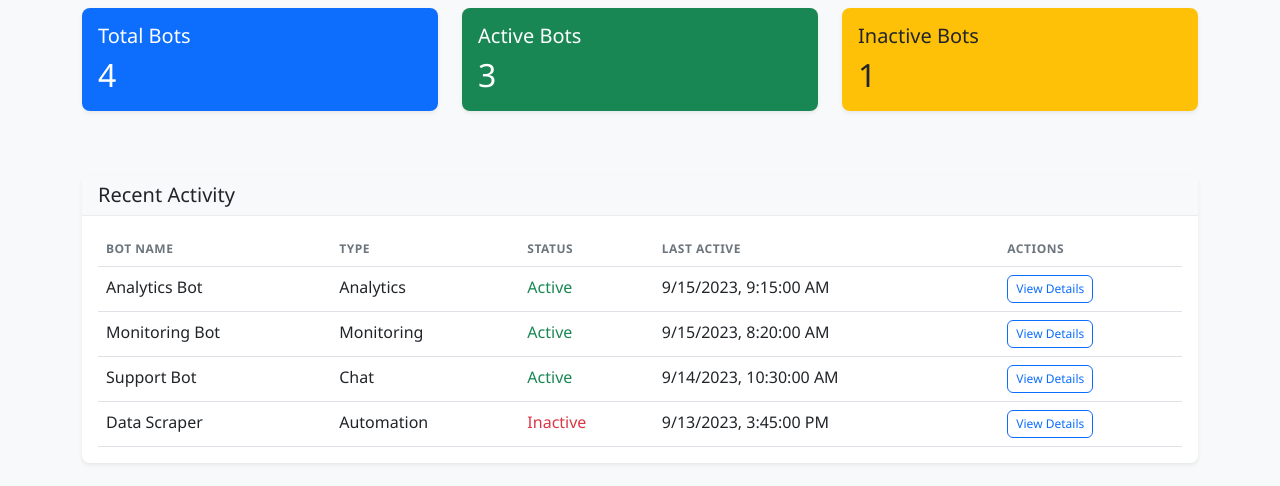
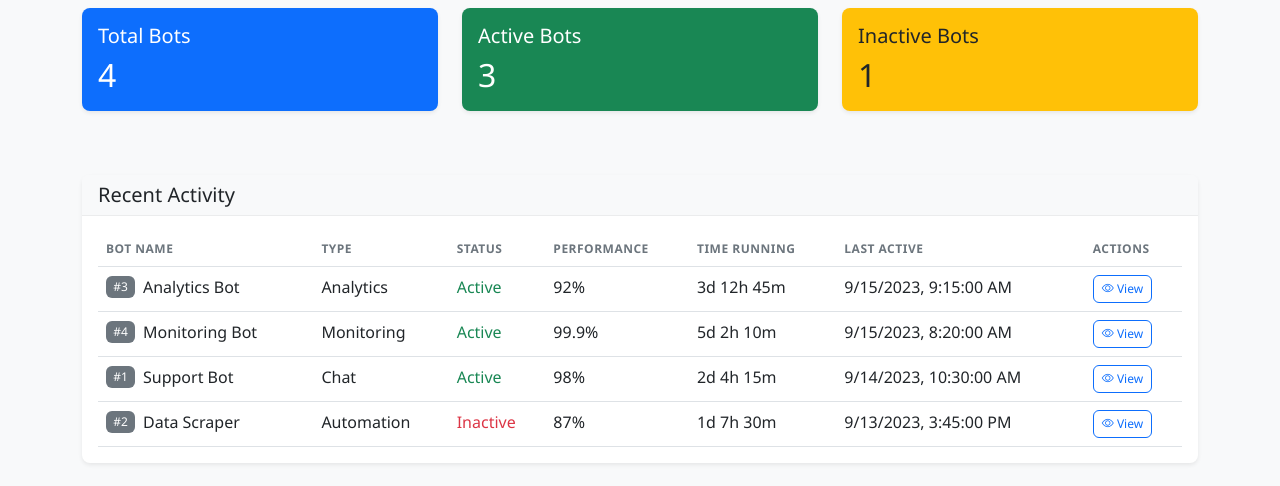
Before and after one commit to DWSMITHJR/ManageAI, a plain HTML site: page web/index.html in a window 1280 px wide. Shown: the part 148-634 px from the top of the page. Drawn offline with nearby package versions, Linux system fonts and the light colour scheme.

Commit message:
added columns

```diff
--- a/web/index.html
+++ b/web/index.html
@@ -4,9 +4,18 @@
     <meta charset="UTF-8">
     <meta name="viewport" content="width=device-width, initial-scale=1.0">
     <title>Bot Management System</title>
-    <link href="https://cdn.jsdelivr.net/npm/bootstrap@5.3.0/dist/css/bootstrap.min.css" rel="stylesheet">
+    <link rel="stylesheet" href="https://cdn.jsdelivr.net/npm/bootstrap@5.3.0/dist/css/bootstrap.min.css">
     <link rel="stylesheet" href="https://cdn.jsdelivr.net/npm/bootstrap-icons@1.11.0/font/bootstrap-icons.css">
     <link rel="stylesheet" href="css/style.css">
+    <script>
+        // Initialize tooltips
+        document.addEventListener('DOMContentLoaded', function() {
+            var tooltipTriggerList = [].slice.call(document.querySelectorAll('[data-bs-toggle="tooltip"]'))
+            var tooltipList = tooltipTriggerList.map(function (tooltipTriggerEl) {
+                return new bootstrap.Tooltip(tooltipTriggerEl)
+            });
+        });
+    </script>
 </head>
 <body>
     <nav class="navbar navbar-expand-lg navbar-dark bg-primary">
@@ -95,6 +104,8 @@
                                             <th>Bot Name</th>
                                             <th>Type</th>
                                             <th>Status</th>
+                                            <th>Performance</th>
+                                            <th>Time Running</th>
                                             <th>Last Active</th>
                                             <th>Actions</th>
                                         </tr>
@@ -128,6 +139,8 @@
                                     <th>Name</th>
                                     <th>Type</th>
                                     <th>Status</th>
+                                    <th>Performance</th>
+                                    <th>Time Running</th>
                                     <th>Last Active</th>
                                     <th>Actions</th>
                                 </tr>
--- a/web/js/app.js
+++ b/web/js/app.js
@@ -2,10 +2,50 @@
 
 // Mock data - In a real app, this would come from an API
 let bots = [
-    { id: 1, name: 'Support Bot', type: 'Chat', description: 'Handles customer support queries', isActive: true, lastActive: new Date('2023-09-14T10:30:00') },
-    { id: 2, name: 'Data Scraper', type: 'Automation', description: 'Scrapes data from various sources', isActive: false, lastActive: new Date('2023-09-13T15:45:00') },
-    { id: 3, name: 'Analytics Bot', type: 'Analytics', description: 'Processes and analyzes data', isActive: true, lastActive: new Date('2023-09-15T09:15:00') },
-    { id: 4, name: 'Monitoring Bot', type: 'Monitoring', description: 'Monitors system health', isActive: true, lastActive: new Date('2023-09-15T08:20:00') },
+    {
+        id: 1,
+        name: 'Support Bot',
+        type: 'Chat',
+        description: 'Handles customer support queries',
+        isActive: true,
+        lastActive: new Date('2023-09-14T10:30:00'),
+        performance: '98%',
+        timeRunning: '2d 4h 15m',
+        startTime: new Date(Date.now() - (2 * 24 * 60 * 60 * 1000) - (4 * 60 * 60 * 1000) - (15 * 60 * 1000))
+    },
+    {
+        id: 2,
+        name: 'Data Scraper',
+        type: 'Automation',
+        description: 'Scrapes data from various sources',
+        isActive: false,
+        lastActive: new Date('2023-09-13T15:45:00'),
+        performance: '87%',
+        timeRunning: '1d 7h 30m',
+        startTime: new Date(Date.now() - (1 * 24 * 60 * 60 * 1000) - (7 * 60 * 60 * 1000) - (30 * 60 * 1000))
+    },
+    {
+        id: 3,
+        name: 'Analytics Bot',
+        type: 'Analytics',
+        description: 'Processes and analyzes data',
+        isActive: true,
+        lastActive: new Date('2023-09-15T09:15:00'),
+        performance: '92%',
+        timeRunning: '3d 12h 45m',
+        startTime: new Date(Date.now() - (3 * 24 * 60 * 60 * 1000) - (12 * 60 * 60 * 1000) - (45 * 60 * 1000))
+    },
+    {
+        id: 4,
+        name: 'Monitoring Bot',
+        type: 'Monitoring',
+        description: 'Monitors system health',
+        isActive: true,
+        lastActive: new Date('2023-09-15T08:20:00'),
+        performance: '99.9%',
+        timeRunning: '5d 2h 10m',
+        startTime: new Date(Date.now() - (5 * 24 * 60 * 60 * 1000) - (2 * 60 * 60 * 1000) - (10 * 60 * 1000))
+    },
 ];
 
 // DOM Elements
@@ -137,19 +177,27 @@ function updateBotsTable() {
             : 'Never';
 
         row.innerHTML = `
-            <td>${bot.name}</td>
+            <td>
+                <div class="d-flex align-items-center">
+                    <span class="badge bg-secondary me-2">#${bot.id}</span>
+                    <span>${bot.name}</span>
+                </div>
+            </td>
             <td>${bot.type}</td>
             <td><span class="${statusClass}">${statusText}</span></td>
+            <td>${bot.performance || 'N/A'}</td>
+            <td>${bot.timeRunning || 'N/A'}</td>
             <td>${lastActive}</td>
             <td>
-                <button class="btn btn-sm btn-outline-primary me-1" onclick="editBot(${bot.id})">
+                <button class="btn btn-sm btn-outline-primary me-1" onclick="editBot(${bot.id})" title="Edit Bot">
                     <i class="bi bi-pencil"></i>
                 </button>
-                <button class="btn btn-sm btn-outline-danger me-1" onclick="confirmDeleteBot(${bot.id})">
+                <button class="btn btn-sm btn-outline-danger me-1" onclick="confirmDeleteBot(${bot.id})" title="Delete Bot">
                     <i class="bi bi-trash"></i>
                 </button>
                 <button class="btn btn-sm ${bot.isActive ? 'btn-outline-warning' : 'btn-outline-success'}"
-                        onclick="toggleBotStatus(${bot.id})">
+                        onclick="toggleBotStatus(${bot.id})"
+                        title="${bot.isActive ? 'Pause Bot' : 'Start Bot'}">
                     <i class="bi ${bot.isActive ? 'bi-pause' : 'bi-play'}"></i>
                 </button>
             </td>
@@ -184,13 +232,20 @@ function updateRecentActivity() {
             : 'Never';
 
         row.innerHTML = `
-            <td>${bot.name}</td>
+            <td>
+                <div class="d-flex align-items-center">
+                    <span class="badge bg-secondary me-2">#${bot.id}</span>
+                    <span>${bot.name}</span>
+                </div>
+            </td>
             <td>${bot.type}</td>
             <td><span class="${statusClass}">${statusText}</span></td>
+            <td>${bot.performance || 'N/A'}</td>
+            <td>${bot.timeRunning || 'N/A'}</td>
             <td>${lastActive}</td>
             <td>
-                <button class="btn btn-sm btn-outline-primary" onclick="viewBotDetails(${bot.id})">
-                    View Details
+                <button class="btn btn-sm btn-outline-primary" onclick="viewBotDetails(${bot.id})" title="View Details">
+                    <i class="bi bi-eye"></i> View
                 </button>
             </td>
         `;
```
Also changed, not shown: 1 other file.
